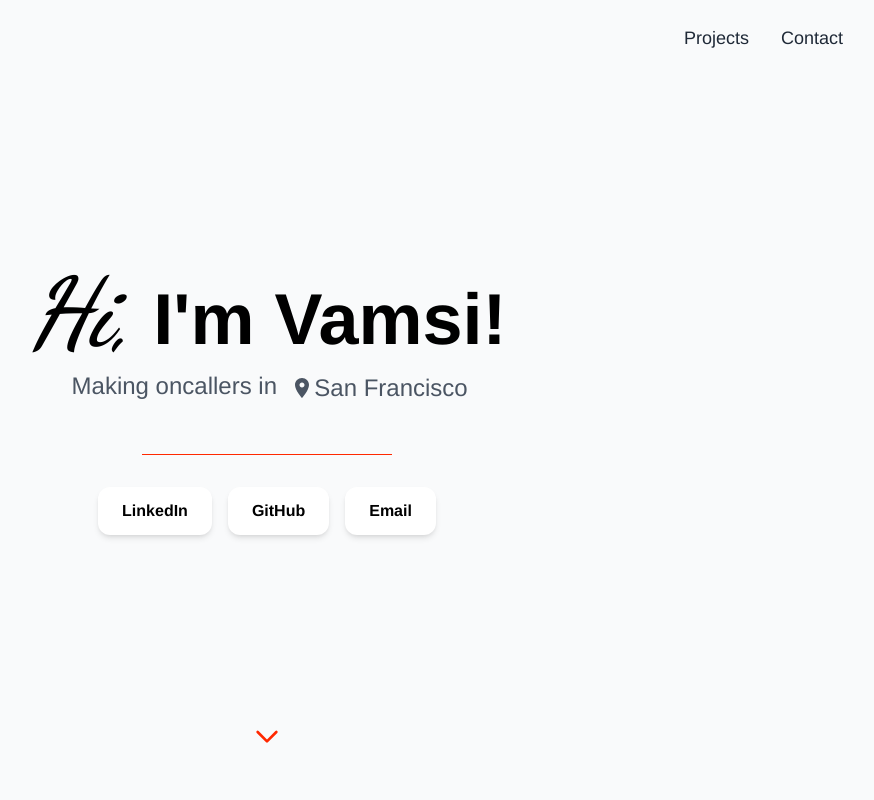
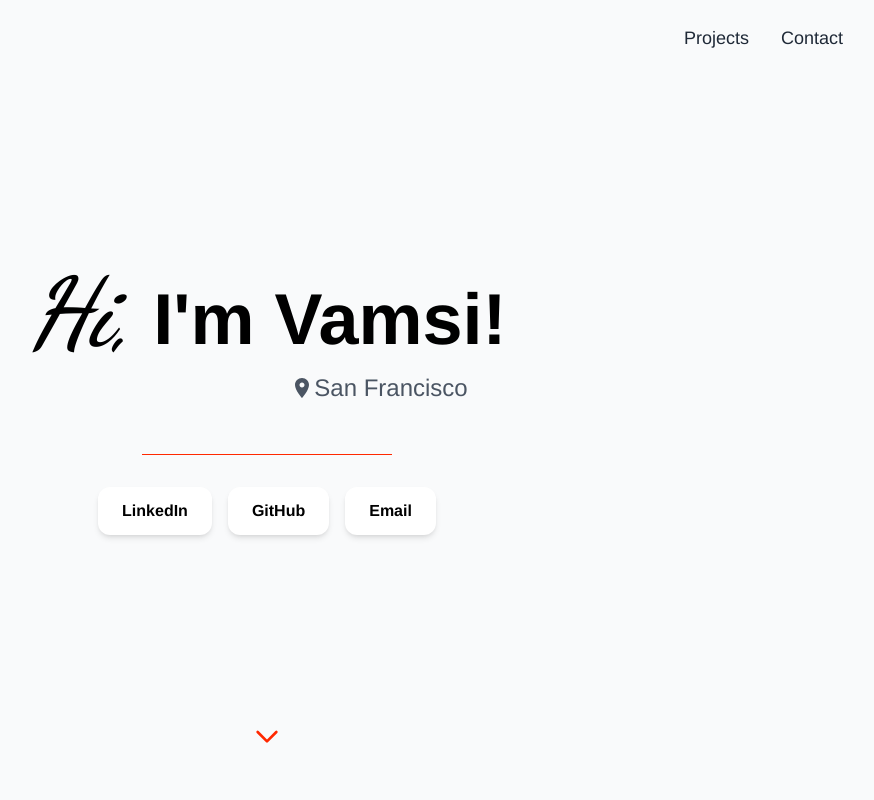
Before and after one commit to vamsibedapudi/wmsy.dev, a plain HTML site: page index.html in a window 1280 px wide. Shown: the top 800 px of the page, without its empty margins (373-1247 px from the left). Drawn offline with nearby package versions, Linux system fonts and the light colour scheme.

```diff
--- a/index.html
+++ b/index.html
@@ -85,7 +85,6 @@
                 <span class="rotating-text-container mr-2">
                     <span class="rotating-text-item">Living in</span>
                     <span class="rotating-text-item">Working on LLMs in</span>
-                    <span class="rotating-text-item">Making oncallers in</span>
                 </span>
                 <svg class="w-6 h-6 inline-block" xmlns="http://www.w3.org/2000/svg" viewBox="0 0 24 24" fill="currentColor">
                     <path d="M12 2C8.13 2 5 5.13 5 9c0 5.25 7 13 7 13s7-7.75 7-13c0-3.87-3.13-7-7-7zm0 9.5c-1.38 0-2.5-1.12-2.5-2.5s1.12-2.5 2.5-2.5 2.5 1.12 2.5 2.5-1.12 2.5-2.5 2.5z"/>
```
